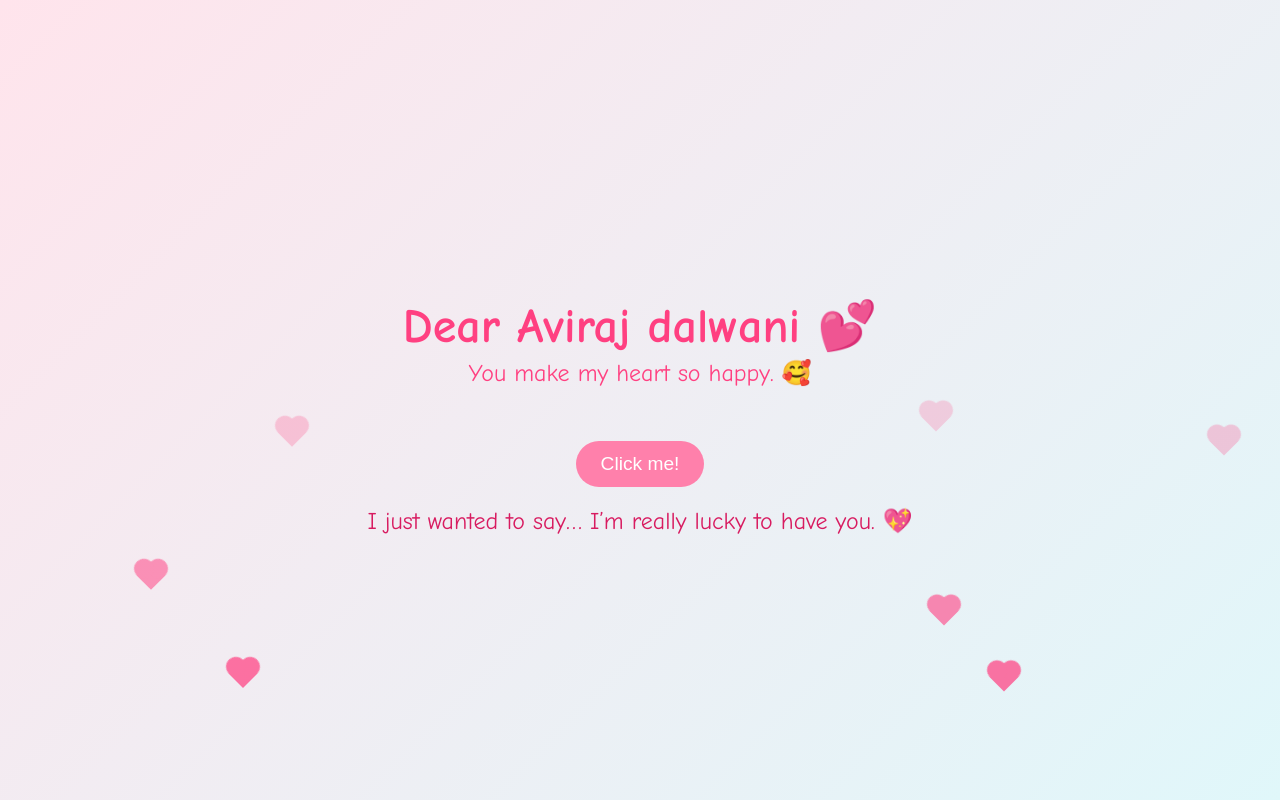
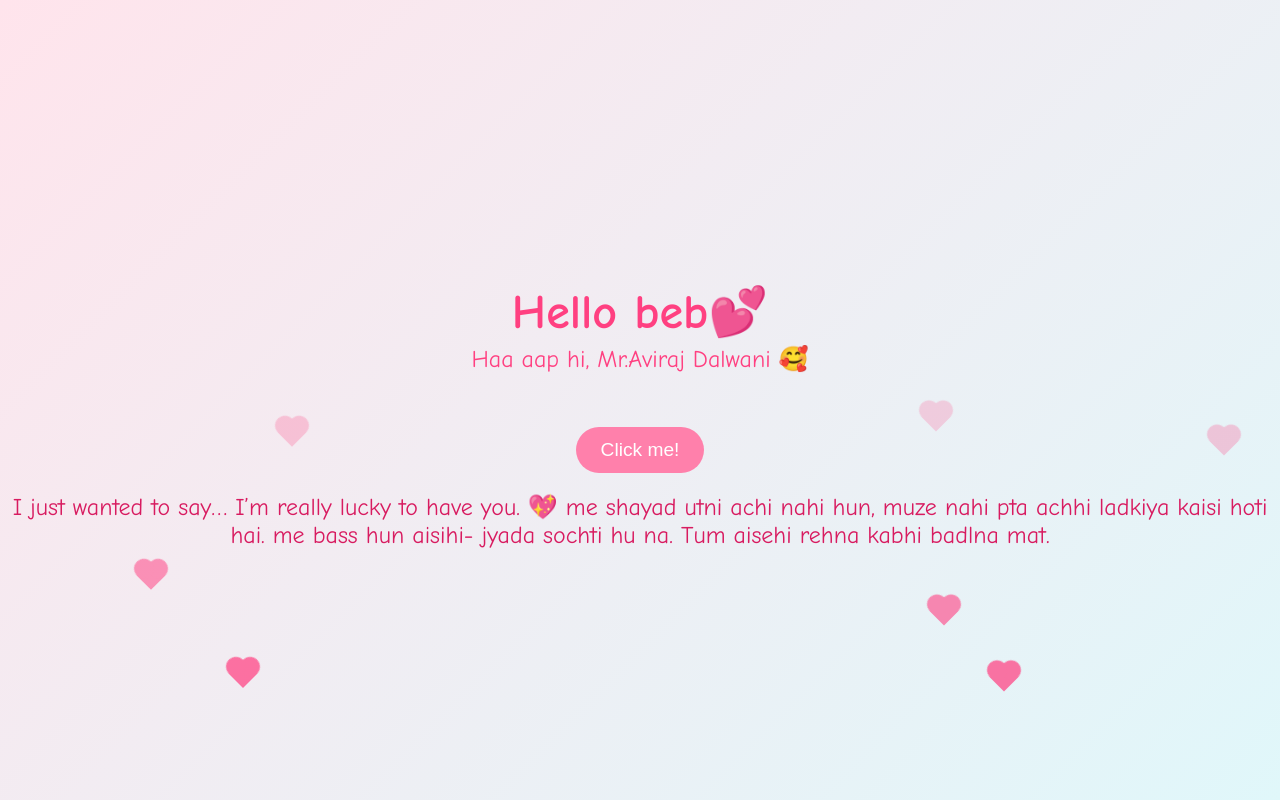
Before and after one commit to Jcipher-tech/tech, a plain HTML site: page For-you.html in a window 1280 px wide. Both pictures are taken after a click on the button "Click me!". Shown: the top 800 px of the page. Drawn offline with Linux system fonts and the light colour scheme.

Commit message:
Update For-you.html

```diff
--- a/For-you.html
+++ b/For-you.html
@@ -100,10 +100,10 @@
 </head>
 <body>
 
-<h1>Dear Aviraj dalwani 💕</h1>
-<p>You make my heart so happy. 🥰</p>
+<h1>Hello beb💕</h1>
+<p>Haa aap hi, Mr.Aviraj Dalwani 🥰</p>
 <button class="button" onclick="showSurprise()">Click me!</button>
-<div class="surprise">I just wanted to say… I’m really lucky to have you. 💖</div>
+<div class="surprise">I just wanted to say… I’m really lucky to have you. 💖 me shayad utni achi nahi hun, muze nahi pta achhi ladkiya kaisi hoti hai. me bass hun aisihi- jyada sochti hu na. Tum aisehi rehna kabhi badlna mat. </div>
 
 <script>
 // Create floating hearts
```
